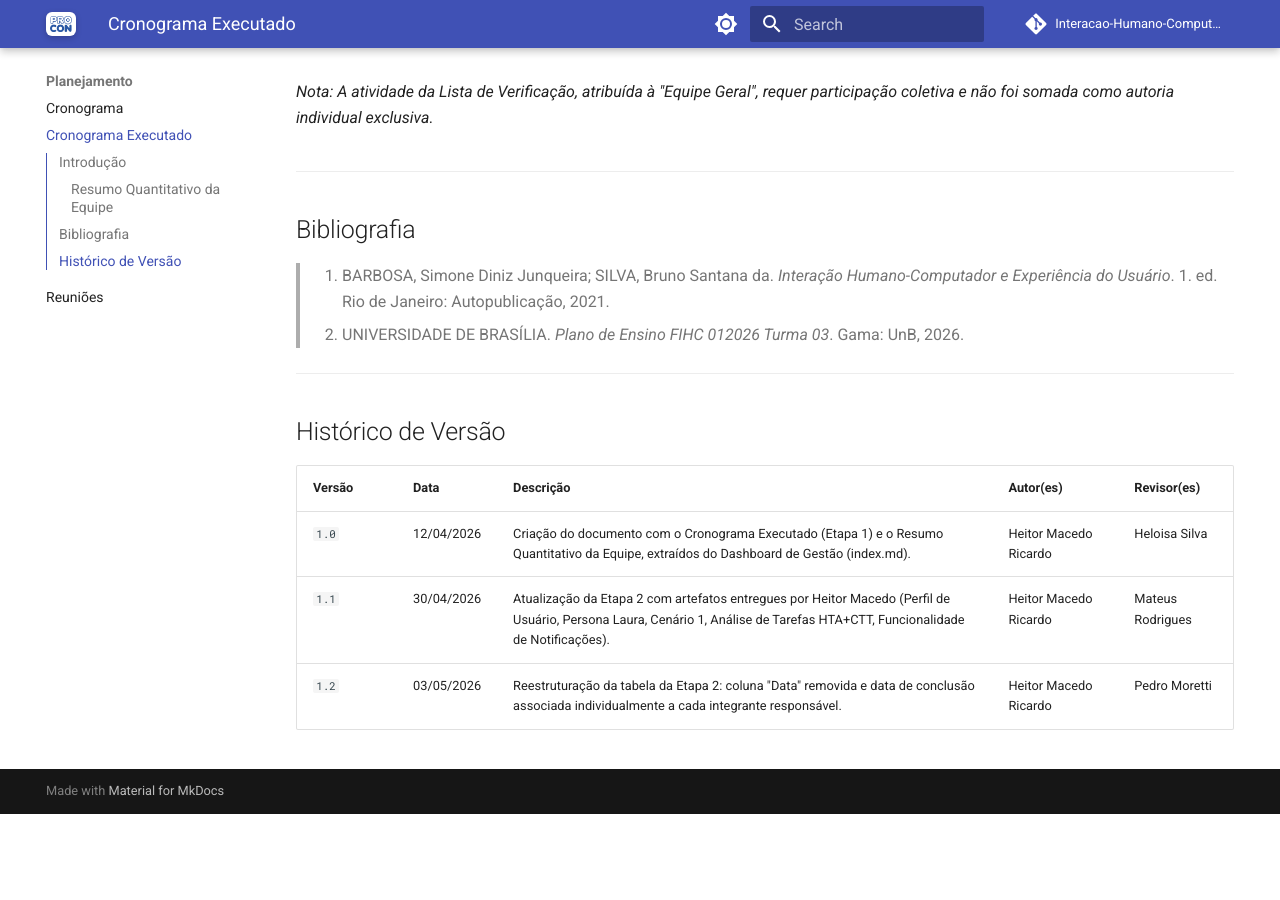
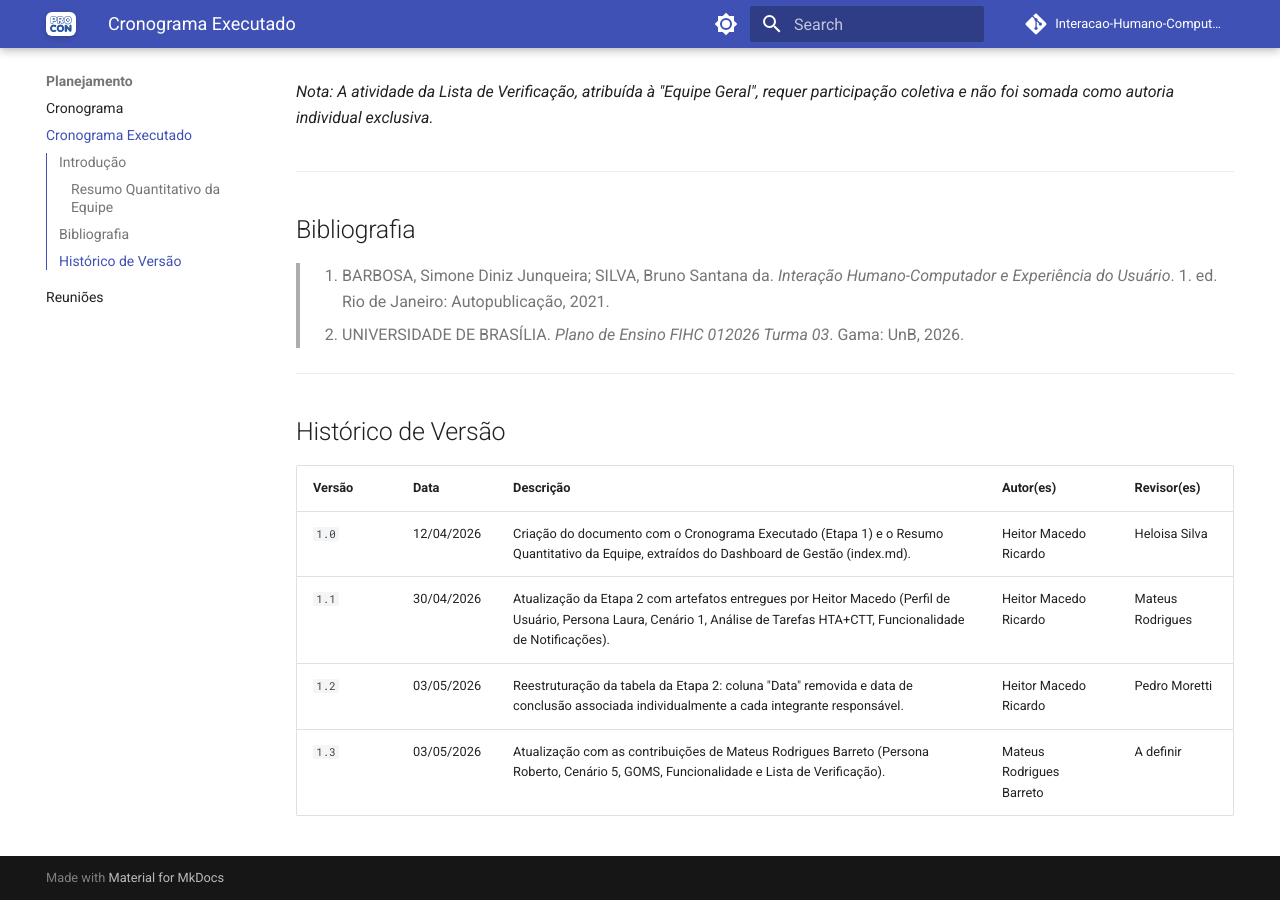
Before and after one commit to Interacao-Humano-Computador/2026.1-Grupo03, an MkDocs documentation site: the page built from docs/planejamento/cronograma-executado.md, in a window 1280 px wide and 900 px high, scrolled down 1708 px. Built offline with MkDocs 1.6.1 and Material for MkDocs 9.7.7, drawn with Linux system fonts in a browser that asks for light colours; comment, search, counter and statistics services are not loaded; before the commit the page ends 2522 px from its top, so only the background shows below that.

Commit message:
atualiza cronograma executado

```diff
--- a/docs/planejamento/cronograma-executado.md
+++ b/docs/planejamento/cronograma-executado.md
@@ -26,11 +26,11 @@
     | Atividade Extraída do Plano de Ensino | Integrante Responsável<br><small>(nome · data de conclusão)</small> | Revisor (Cross-Review) | Sistema de Rastreabilidade (Evidências) | Status |
     | :--- | :---: | :---: | :--- | :---: |
     | **Perfil de Usuário**<br>*(Técnicas de coleta e resultados)* | [Heitor Macedo](../equipe/equipe.md)<br><small>30/04/2026</small> [Pedro Moretti](../equipe/equipe.md)<br><small>02/05/2026</small> | [A definir](../equipe/equipe.md) | [📄 Perfil de Usuário](../analise-requisitos/perfil-usuario.md) | ✅ Concluído |
-    | **Personas**<br>*(Elenco de personas primárias e secundárias)* | [Heitor Macedo](../equipe/equipe.md)<br><small>30/04/2026</small> [Pedro Moretti](../equipe/equipe.md)<br><small>02/05/2026</small> | [A definir](../equipe/equipe.md) | [📄 Personas](../analise-requisitos/personas.md) | ✅ Concluído |
-    | **Cenários**<br>*(Cenários de uso baseados nas personas)* | [Heitor Macedo](../equipe/equipe.md)<br><small>30/04/2026</small> [Pedro Moretti](../equipe/equipe.md)<br><small>02/05/2026</small> | [A definir](../equipe/equipe.md) | [📄 Cenários](../analise-requisitos/cenarios.md) | ✅ Concluído |
-    | **Análise de Tarefas**<br>*(HTA e CTT)* | [Heitor Macedo](../equipe/equipe.md)<br><small>30/04/2026</small> [Pedro Moretti](../equipe/equipe.md)<br><small>02/05/2026</small> | [A definir](../equipe/equipe.md) | [📄 Análise de Tarefas](../analise-requisitos/analise-tarefas.md) | ✅ Concluído |
-    | **Funcionalidade**<br>*(Declaração e justificativa da funcionalidade)* | [Heitor Macedo](../equipe/equipe.md)<br><small>30/04/2026</small> [Pedro Moretti](../equipe/equipe.md)<br><small>03/05/2026</small> | [A definir](../equipe/equipe.md) | [📄 Funcionalidades](../analise-requisitos/funcionalidades.md) | ✅ Concluído |
-    | **Lista de Verificação Etapa 2**<br>*(Itens de verificação do conteúdo da disciplina)* | [Heitor Macedo](../equipe/equipe.md)<br><small>03/05/2026</small> · [Pedro Moretti](../equipe/equipe.md)<br><small>03/05/2026</small> | [A definir](../equipe/equipe.md) | [📄 Verificação Etapa 2](../projeto/verificacao-etapa2.md) | ✅ Concluído |
+    | **Personas**<br>*(Elenco de personas primárias e secundárias)* | [Heitor Macedo](../equipe/equipe.md)<br><small>30/04/2026</small> [Pedro Moretti](../equipe/equipe.md)<br><small>02/05/2026</small> [Mateus Rodrigues](../equipe/equipe.md)<br><small>03/05/2026</small> | [A definir](../equipe/equipe.md) | [📄 Personas](../analise-requisitos/personas.md) | ✅ Concluído |
+    | **Cenários**<br>*(Cenários de uso baseados nas personas)* | [Heitor Macedo](../equipe/equipe.md)<br><small>30/04/2026</small> [Pedro Moretti](../equipe/equipe.md)<br><small>02/05/2026</small> [Mateus Rodrigues](../equipe/equipe.md)<br><small>03/05/2026</small> | [A definir](../equipe/equipe.md) | [📄 Cenários](../analise-requisitos/cenarios.md) | ✅ Concluído |
+    | **Análise de Tarefas**<br>*(HTA, CTT e GOMS)* | [Heitor Macedo](../equipe/equipe.md)<br><small>30/04/2026</small> [Pedro Moretti](../equipe/equipe.md)<br><small>02/05/2026</small> [Mateus Rodrigues](../equipe/equipe.md)<br><small>03/05/2026</small> | [A definir](../equipe/equipe.md) | [📄 Análise de Tarefas](../analise-requisitos/analise-tarefas.md) | ✅ Concluído |
+    | **Funcionalidades**<br>*(Declaração e justificativa das funcionalidades)* | [Heitor Macedo](../equipe/equipe.md)<br><small>30/04/2026</small> [Pedro Moretti](../equipe/equipe.md)<br><small>03/05/2026</small> [Mateus Rodrigues](../equipe/equipe.md)<br><small>03/05/2026</small> | [A definir](../equipe/equipe.md) | [📄 Funcionalidades](../analise-requisitos/funcionalidades.md) | ✅ Concluído |
+    | **Lista de Verificação Etapa 2**<br>*(Itens de verificação do conteúdo da disciplina)* | [Heitor Macedo](../equipe/equipe.md)<br><small>03/05/2026</small> · [Pedro Moretti](../equipe/equipe.md)<br><small>03/05/2026</small> · [Mateus Rodrigues](../equipe/equipe.md)<br><small>03/05/2026</small> | [A definir](../equipe/equipe.md) | [📄 Verificação Etapa 2](../projeto/verificacao-etapa2.md) | ✅ Concluído |
     | **Apresentação da Etapa 2**<br>*(Gravação e publicação no YouTube)* | [A definir](../equipe/equipe.md) | [A definir](../equipe/equipe.md) | [🎥 Vídeo — YouTube](#) | 🔄 Em Andamento |
 
 === "Etapa 3"
@@ -57,12 +57,12 @@
     | Artefato / Integrante | Eduardo | Heitor | Heloísa | Pedro Moretti | Pedro Macedo | Mateus Rodrigues |
     | :--- | :---: | :---: | :---: | :---: | :---: | :---: |
     | **Perfil de Usuário (Técnicas)** | — | 3 | — | 3 | — | — |
-    | **Personas**  | — | 1 | — | 3 | — | — |
-    | **Cenários**  | — | 1 | — | 2 | — | — |
-    | **Análise de Tarefas**  | — | 2 | — | 2 | — | — |
-    | **Funcionalidade**  | — | 1 | — | 1 | — | — |
-    | **Lista de Verificação (Etapa 2 - itens)** | — | 5 | — | 12 | — | — |
-    | **Total de documentos criados** | 0 | 8 | 0 | 11 | 0 | 0 |
+    | **Personas**  | — | 1 | — | 3 | — | 1 |
+    | **Cenários**  | — | 1 | — | 2 | — | 1 |
+    | **Análise de Tarefas**  | — | 2 | — | 2 | — | 1 |
+    | **Funcionalidade**  | — | 1 | — | 1 | — | 1 |
+    | **Lista de Verificação (Etapa 2 - itens)** | — | 5 | — | 12 | — | 4 |
+    | **Total de documentos criados** | 0 | 8 | 0 | 11 | 0 | 4 |
     | **Total de documentos revisados** | 0 | 5 | 0 | 10 | 0 | 0 |
 
 
@@ -88,3 +88,4 @@
 | `1.0` | 12/04/2026 | Criação do documento com o Cronograma Executado (Etapa 1) e o Resumo Quantitativo da Equipe, extraídos do Dashboard de Gestão (index.md). | Heitor Macedo Ricardo | Heloisa Silva |
 | `1.1` | 30/04/2026 | Atualização da Etapa 2 com artefatos entregues por Heitor Macedo (Perfil de Usuário, Persona Laura, Cenário 1, Análise de Tarefas HTA+CTT, Funcionalidade de Notificações). | Heitor Macedo Ricardo | Mateus Rodrigues |
 | `1.2` | 03/05/2026 | Reestruturação da tabela da Etapa 2: coluna "Data" removida e data de conclusão associada individualmente a cada integrante responsável. | Heitor Macedo Ricardo | Pedro Moretti |
+| `1.3` | 03/05/2026 | Atualização com as contribuições de Mateus Rodrigues Barreto (Persona Roberto, Cenário 5, GOMS, Funcionalidade e Lista de Verificação). | Mateus Rodrigues Barreto | A definir |
```
